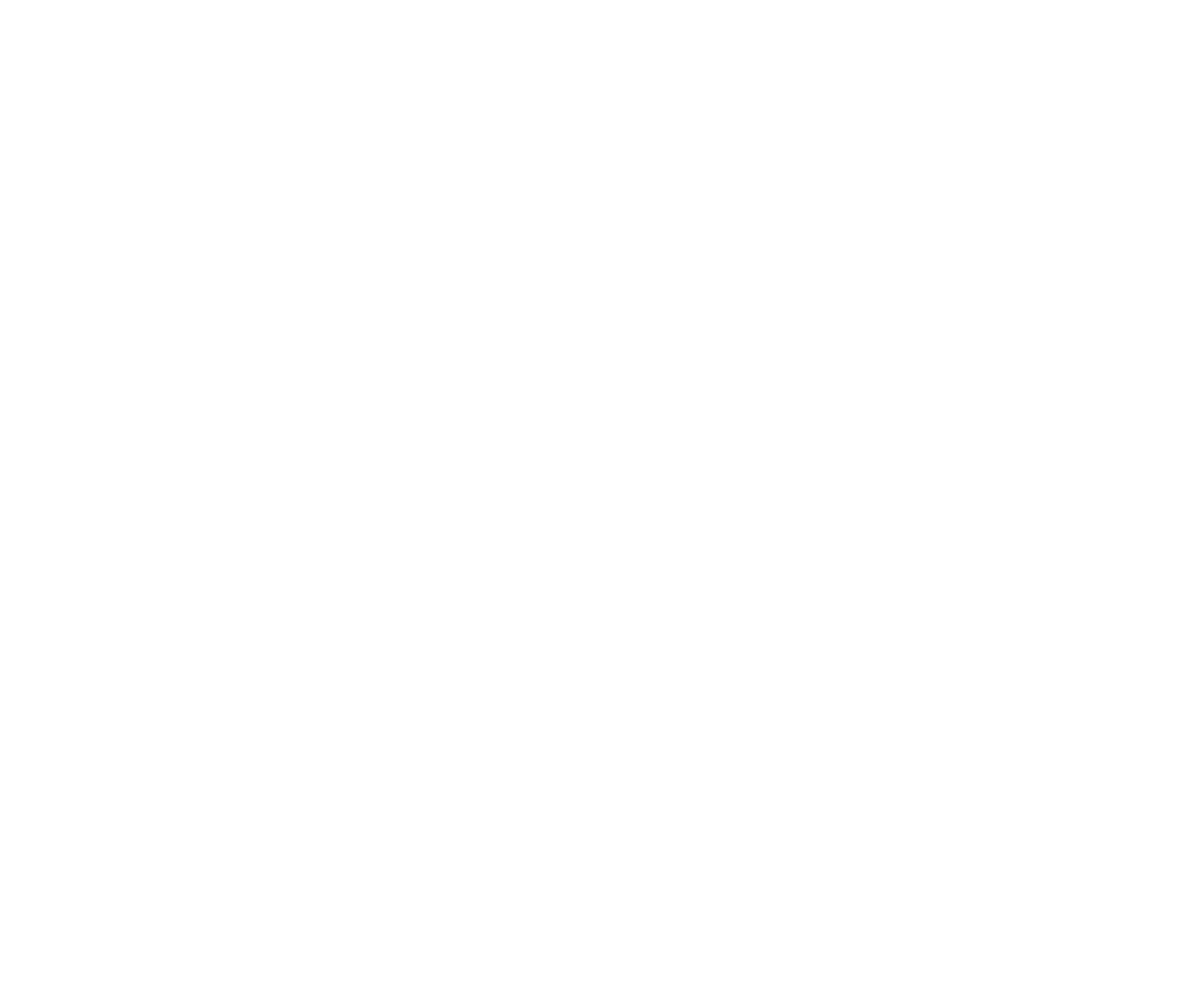
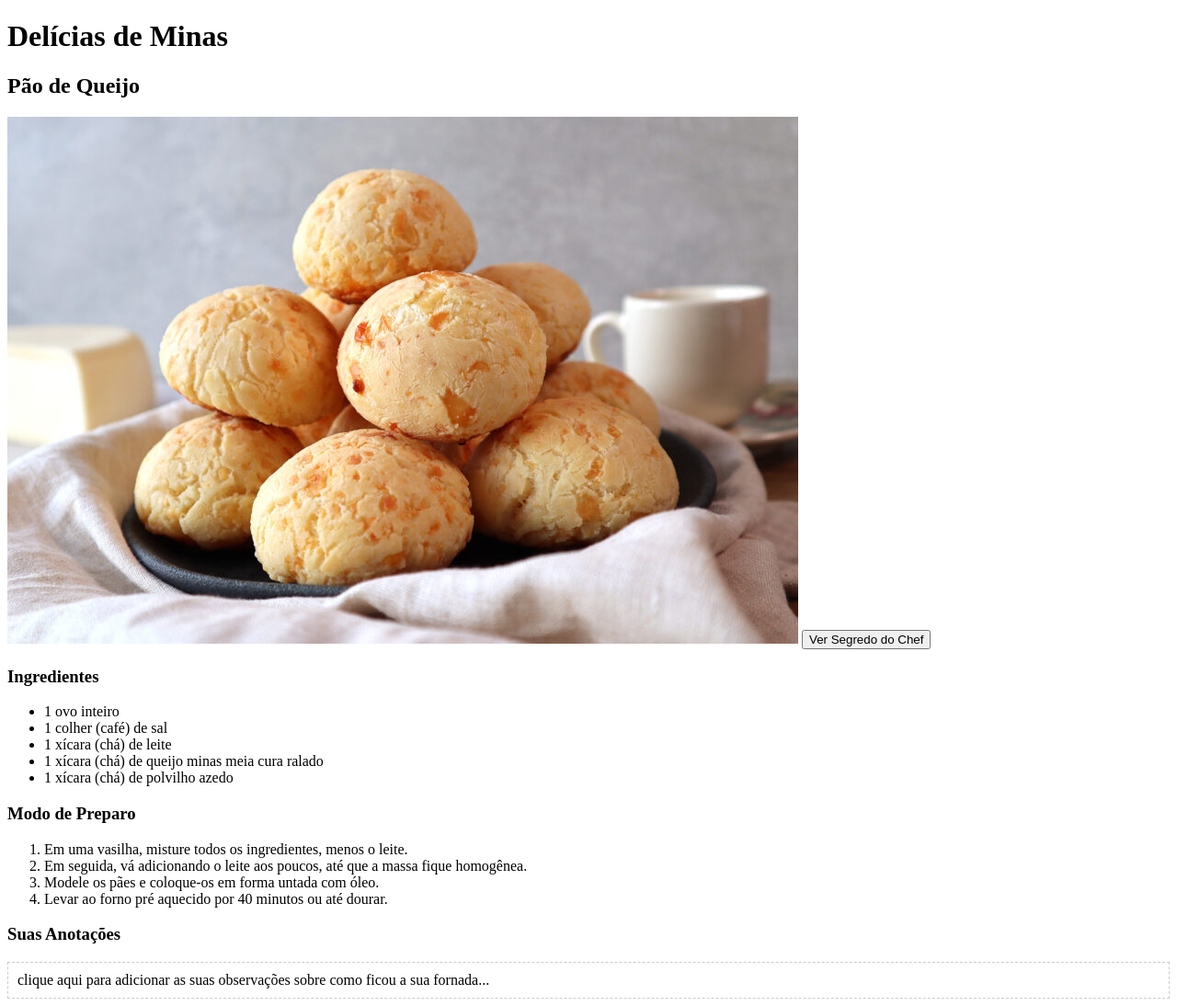
Before and after one commit to MatheusDiasTx/receitas-de-minas, a plain HTML site: page index.html in a window 1280 px wide. Shown: the whole page at 92% size. Before the commit the page ends 800 px from the top, so only its background shows below. Drawn offline with Linux system fonts and the light colour scheme.

Commit message:
chore: setup inicial da estrutura do arquivo css principal

```diff
--- a/index.html
+++ b/index.html
@@ -1,11 +1,62 @@
 <!DOCTYPE html>
-<html lang="en">
+<html lang="pt-BR">
 <head>
     <meta charset="UTF-8">
     <meta name="viewport" content="width=device-width, initial-scale=1.0">
     <title>Receitas de Minas</title>
+    <link rel="stylesheet" href="css/main.css">
 </head>
 <body>
 
+    <header>
+        <h1>Delícias de Minas</h1>
+    </header>
+
+    <main>
+        <section>
+            <h2>Pão de Queijo</h2>
+            <img src="imagem/pao-de-queijo.jpg" alt="Pão de Queijo">
+            <button popovertarget="segredo">Ver Segredo do Chef</button>
+            <div id="segredo" popover>
+                <p>
+                    Jamais coloque os ovos com a massa quente,
+                    senão eles cozinham e o pão não cresce!
+                </p>
+            </div>
+        </section>
+
+        <section>
+            <h3>Ingredientes</h3>
+            <ul>
+                <li>1 ovo inteiro</li>
+                <li>1 colher (café) de sal</li>
+                <li>1 xícara (chá) de leite</li>
+                <li>1 xícara (chá) de queijo minas meia cura ralado</li>
+                <li>1 xícara (chá) de polvilho azedo</li>
+            </ul>
+        </section>
+
+        <section>
+            <h3>Modo de Preparo</h3>
+            <ol>
+                <li>Em uma vasilha, misture todos os ingredientes, menos o leite.</li>
+                <li>Em seguida, vá adicionando o leite aos poucos, até que a massa fique homogênea.</li>
+                <li>Modele os pães e coloque-os em forma untada com óleo.</li>
+                <li>Levar ao forno pré aquecido por 40 minutos ou até dourar.</li>
+            </ol>
+        </section>
+
+        <section>
+            <h3>Suas Anotações</h3>
+            <div style="border: 1px dashed #CCC; padding:10px;" contenteditable="true">
+                clique aqui para adicionar as suas observações
+                sobre como ficou a sua fornada...
+            </div>
+        </section>
+
+
+
+    </main>
+
 </body>
 </html>
```
Also changed, not shown: css/main.css (added), imagem/pao-de-queijo.jpg (added).
